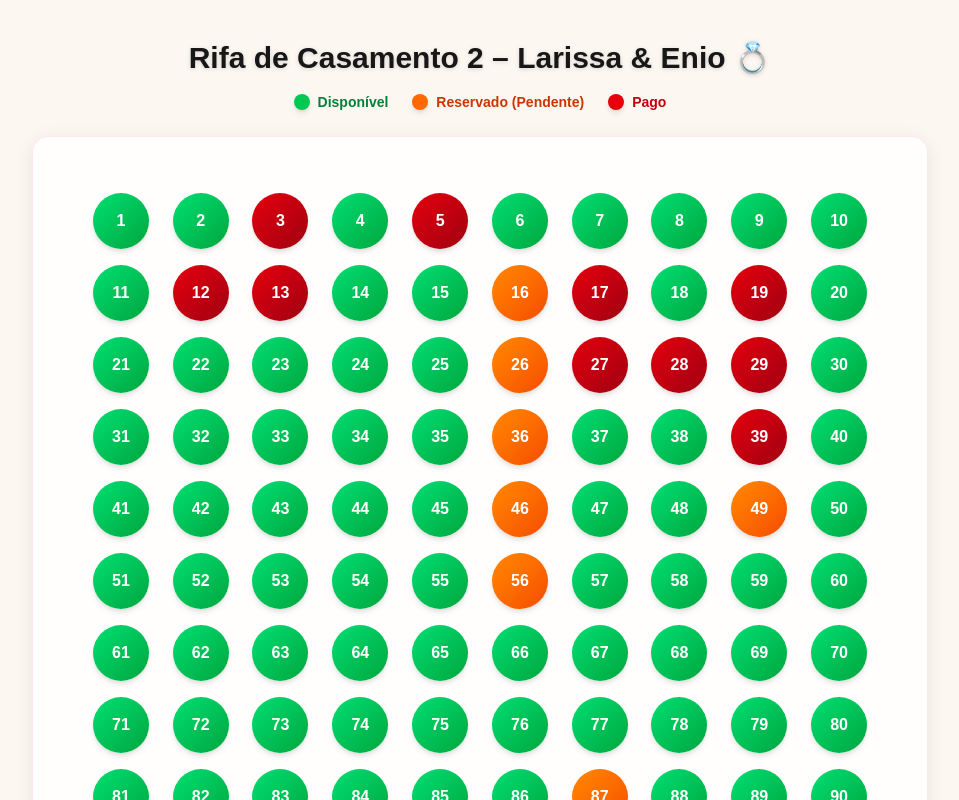
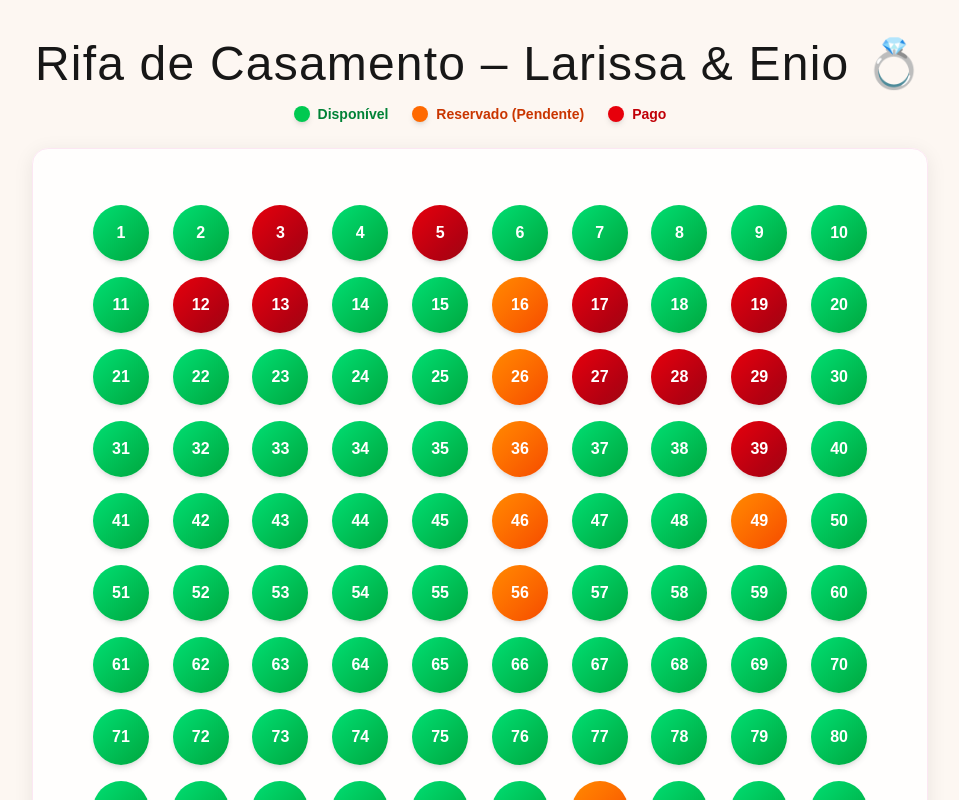
Before and after one commit to cpdupaibura/rifa2-larienio, a Next.js app: page / in a window 1280 px wide. Shown: the top 800 px of the page, without its empty margins (160-1119 px from the left). Built offline with nearby package versions, Linux system fonts and the light colour scheme; a web font is replaced by a local one.

Commit message:
mudança fonte

```diff
--- a/src/app/page.tsx
+++ b/src/app/page.tsx
@@ -4,8 +4,8 @@ import BallGrid from "@/components/BallGrid";
 export default function Home() {
   return (
     <main className="min-h-screen w-full flex flex-col items-center justify-start p-10 bg-[#fdf7f2]">
-      <h1 className="text-3xl font-bold mb-2 text-neutral-900 drop-shadow-sm text-center">
-        Rifa de Casamento 2 – Larissa & Enio 💍
+      <h1 className="text-4xl md:text-5xl mb-2 text-neutral-900 text-center font-[var(--font-playfair)] tracking-wide">
+        Rifa de Casamento – Larissa & Enio 💍
       </h1>
 
       {/* Legenda das cores */}
```
